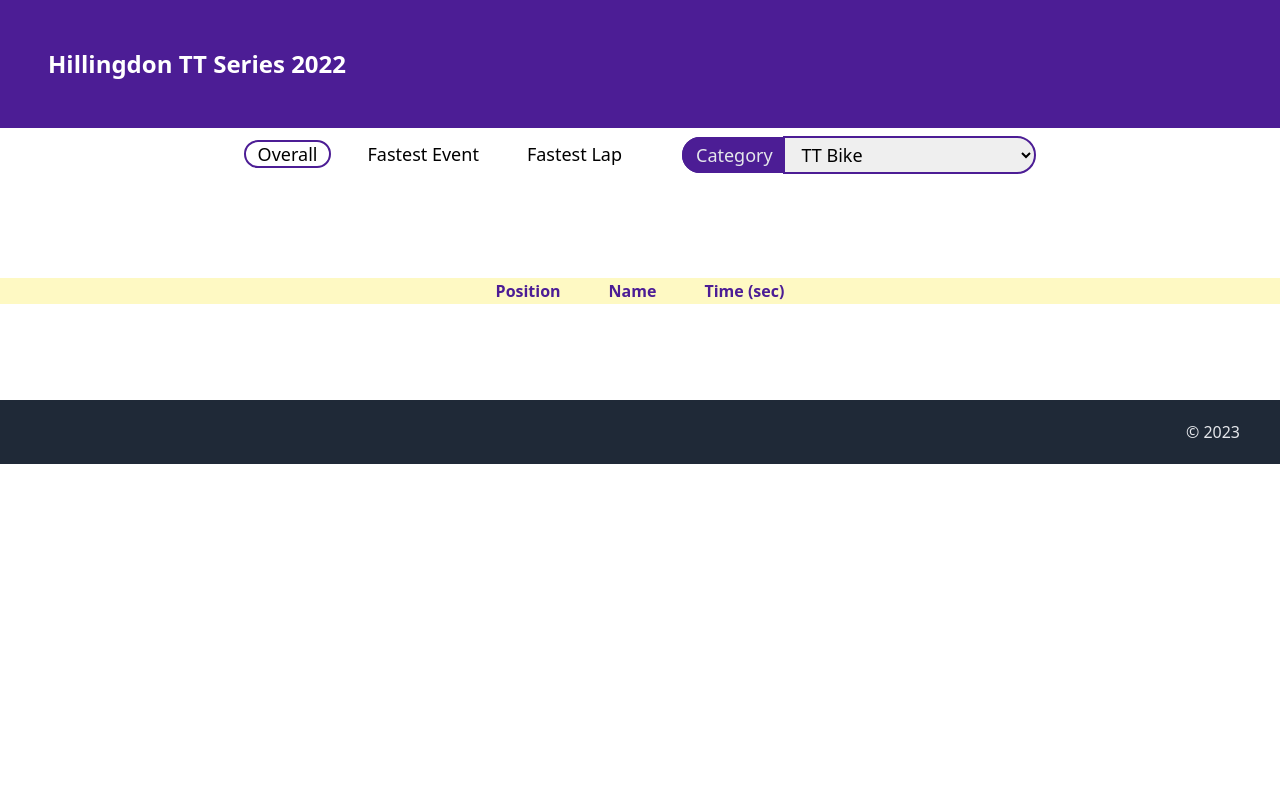
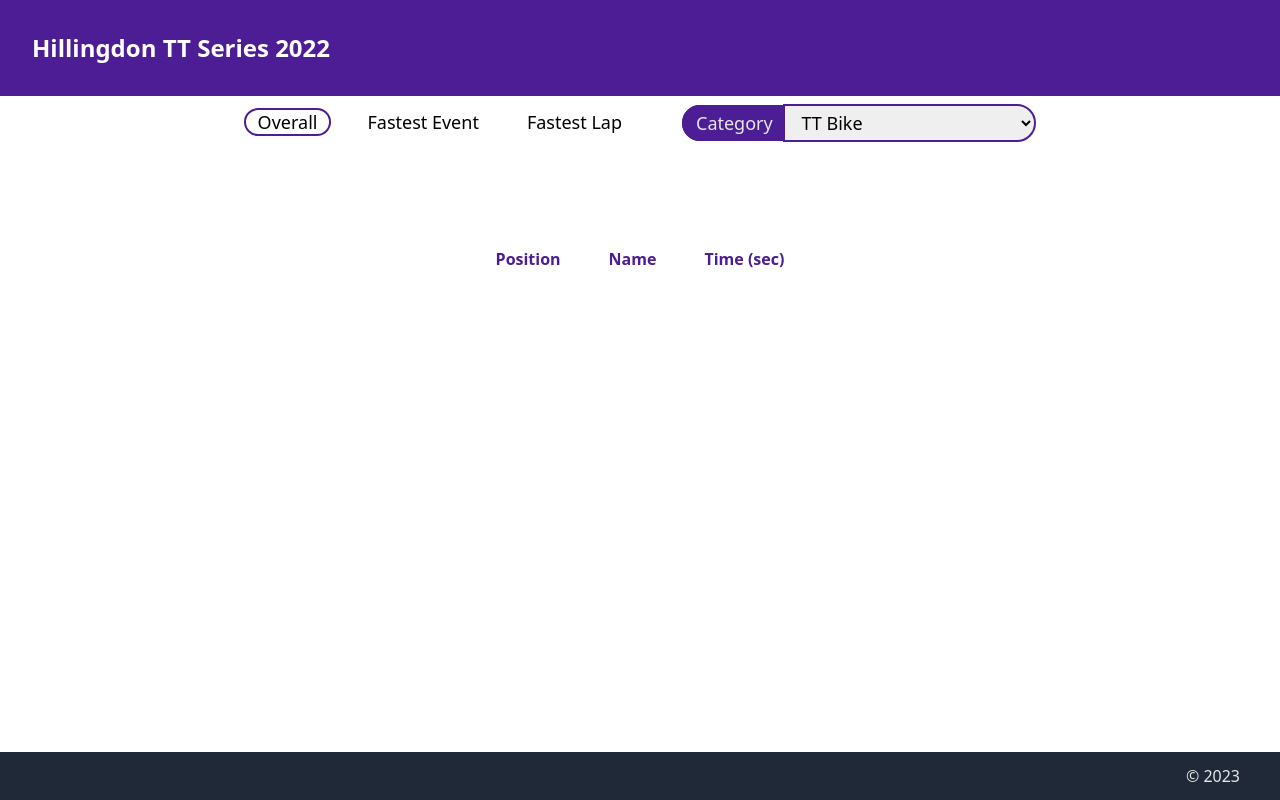
Before and after one commit to ben05allen/Hillingdon_DB, a FastAPI app: page / in a window 1280 px wide. Run offline with FastAPI, Linux system fonts and the light colour scheme; data that the repository does not hold is empty; some libraries are stand-ins or nearby versions.

Commit message:
starting on the jinja

```diff
--- a/routers/home.py
+++ b/routers/home.py
@@ -13,8 +13,8 @@ router = APIRouter()
 
 @router.get('/', response_class=HTMLResponse)
 def home(request: Request):
-    context = {'request': request, 'competition_results': [1,2,3,4]}
-    return templates.TemplateResponse('index.html', context)
+    context = {'request': request}
+    return templates.TemplateResponse('overall.html', context)
 
 # @router.post('/')
 # def get_category(category: str):
--- a/templates/index.html
+++ b/templates/index.html
@@ -14,144 +14,8 @@
     <script src="https://cdn.tailwindcss.com"></script>
   </head>
 
-  <!--  this is probably a better purple than violet-900 [#3c286b] -->
+  <!--  [#3c286b] is probably a better purple than violet-900  -->
   <body>
-    <div class="flex mx-auto">
-      <h2 class="p-12 font-bold text-2xl text-white bg-violet-900 w-full">
-        Hillingdon TT Series 2022
-      </h2>
-    </div>
-
-    <div class="py-2 text-lg">
-      <ul class="flex justify-center">
-        <li class="mr-6 py-1">
-          <a
-            class="text-black hover:text-violet-900 px-3 border-2 border-violet-900 rounded-full"
-            href="#"
-            >Overall</a
-          >
-        </li>
-        <li class="mr-6 py-1">
-          <a class="text-black hover:text-violet-900 px-3" href="#"
-            >Fastest Event</a
-          >
-        </li>
-        <li class="mr-6 py-1">
-          <a class="text-black hover:text-violet-900 px-3" href="#"
-            >Fastest Lap</a
-          >
-        </li>
-        <li class="ml-6">
-          <label
-            for="category"
-            class="text-gray-200 border-2 border-violet-900 bg-violet-900 rounded-l-full py-1 px-3"
-            >Category</label
-          >
-          <select
-            name="category"
-            id="category"
-            class="border-2 border-violet-900 rounded-r-full py-1 px-3 -ml-2"
-          >
-            <option value="TT">TT Bike</option>
-            <option value="RB">Road Bike</option>
-            <option value="FTT">Female TT Bike</option>
-            <option value="FRB">Female Road Bike</option>
-            <option value="JFRB">Junior Female Road Bike</option>
-            <option value="JFTT">Junior Female TT Bike</option>
-            <option value="JRB">Junior Road Bike</option>
-            <option value="JTT">Junior TT Bike</option>
-          </select>
-        </li>
-      </ul>
-    </div>
-
-    <div class="container mx-auto my-24 bg-yellow-100 flex justify-center">
-      <table id="resultsTbl" class="table-auto">
-        <thead>
-          <tr class="text-violet-900">
-            <th class="px-6">Position</th>
-            <th class="px-6">Name</th>
-            <th class="px-6">Time (sec)</th>
-          </tr>
-        </thead>
-        <tbody></tbody>
-      </table>
-    </div>
-
-    <footer>
-      <div class="bg-gray-800 text-gray-200 mx-auto py-5">
-        <p class="px-10 text-right">&copy; 2023</p>
-      </div>
-    </footer>
+    {% block content %}{% endblock %}
   </body>
-
-  <script>
-    // function updateList() {
-    //   const dropDown = document.getElementById("category");
-    //   const tt_url = "http://127.0.0.1:8000/competition/" + dropDown.value;
-
-    //   fetch(tt_url)
-    //     .then((response) => response.json())
-    //     .then((objects) => {
-    //       const objectList = document.getElementById("results");
-    //       objectList.innerHTML = "";
-    //       objects.forEach((object) => {
-    //         const li = document.createElement("li");
-    //         li.textContent = object.name + " - " + object.seconds.toFixed(1);
-    //         objectList.appendChild(li);
-    //       });
-    //     });
-    // }
-
-    function updateTable() {
-      const dropDown = document.getElementById("category");
-      const tt_url = "http://127.0.0.1:8000/competition/" + dropDown.value;
-
-      fetch(tt_url)
-        .then((response) => response.json())
-        .then((objects) => {
-          const resultsTbl = document.getElementById("resultsTbl");
-
-          // clear the table body
-          //   const resultsTblBody = resultsTbl.getElementsByTagName("tbody")[0];
-          const resultsTblBody = resultsTbl.getElementsByTagName("tbody")[0];
-          resultsTblBody.innerHTML = "";
-
-          // count positions with i
-          var i = 1;
-          objects.forEach((object) => {
-            const row = document.createElement("tr");
-
-            const positionCell = document.createElement("td");
-            positionCell.innerHTML = i;
-            positionCell.classList.add(
-              "text-center",
-              "font-bold",
-              "border",
-              "px-4",
-              "py-2"
-            );
-            row.appendChild(positionCell);
-
-            const nameCell = document.createElement("td");
-            nameCell.innerHTML = object.name;
-            nameCell.classList.add("border", "px-4", "py-2");
-            row.appendChild(nameCell);
-
-            const timeCell = document.createElement("td");
-            timeCell.innerHTML = object.seconds.toFixed(1);
-            timeCell.classList.add("text-right", "border", "px-4", "py-2");
-            row.appendChild(timeCell);
-
-            resultsTbl.appendChild(row);
-            i += 1;
-          });
-        });
-    }
-
-    window.onload = updateTable;
-
-    const dropDownListener = document.getElementById("category");
-    dropDownListener.addEventListener("change", updateTable);
-  </script>
 </html>
--- /dev/null
+++ b/templates/overall.html
@@ -0,0 +1,124 @@
+{% extends "index.html" %} {% block content %}
+
+<div class="flex flex-col justify-between min-h-screen">
+  <div class="flex mx-auto bg-green-100 w-full">
+    <h2 class="p-8 font-bold text-2xl text-white w-full bg-violet-900">
+      Hillingdon TT Series 2022
+    </h2>
+  </div>
+
+  <div class="py-2 text-lg">
+    <ul class="flex flex-col justify-center md:flex-row">
+      <li class="mr-6 py-1">
+        <a
+          class="text-black hover:text-violet-900 px-3 border-2 border-violet-900 rounded-full"
+          href="#"
+          >Overall</a
+        >
+      </li>
+      <li class="mr-6 py-1">
+        <a class="text-black hover:text-violet-900 px-3" href="#"
+          >Fastest Event</a
+        >
+      </li>
+      <li class="mr-6 py-1">
+        <a class="text-black hover:text-violet-900 px-3" href="#"
+          >Fastest Lap</a
+        >
+      </li>
+      <li class="ml-6">
+        <label
+          for="category"
+          class="text-gray-200 border-2 border-violet-900 bg-violet-900 rounded-l-full py-1 px-3"
+          >Category</label
+        >
+        <select
+          name="category"
+          id="category"
+          class="border-2 border-violet-900 rounded-r-full py-1 px-3 -ml-2"
+        >
+          <option value="TT">TT Bike</option>
+          <option value="RB">Road Bike</option>
+          <option value="FTT">Female TT Bike</option>
+          <option value="FRB">Female Road Bike</option>
+          <option value="JFRB">Junior Female Road Bike</option>
+          <option value="JFTT">Junior Female TT Bike</option>
+          <option value="JRB">Junior Road Bike</option>
+          <option value="JTT">Junior TT Bike</option>
+        </select>
+      </li>
+    </ul>
+  </div>
+
+  <div class="container mx-auto my-24 flex justify-center">
+    <table id="resultsTbl" class="table-auto">
+      <thead>
+        <tr class="text-violet-900">
+          <th class="px-6">Position</th>
+          <th class="px-6">Name</th>
+          <th class="px-6">Time (sec)</th>
+        </tr>
+      </thead>
+      <tbody id="resultsBody"></tbody>
+    </table>
+  </div>
+
+  <footer class="mt-auto">
+    <div class="bg-gray-800 text-gray-200 mx-auto py-3">
+      <p class="px-10 text-right">&copy; 2023</p>
+    </div>
+  </footer>
+</div>
+
+<script>
+  function updateTable() {
+    const dropDown = document.getElementById("category");
+    const tt_url = "http://127.0.0.1:8000/competition/" + dropDown.value;
+
+    fetch(tt_url)
+      .then((response) => response.json())
+      .then((objects) => {
+        const resultsTbl = document.getElementById("resultsBody");
+
+        // clear out the table body
+        resultsTbl.innerHTML = "";
+
+        // count positions with i
+        var i = 1;
+        objects.forEach((object) => {
+          const row = document.createElement("tr");
+
+          const positionCell = document.createElement("td");
+          positionCell.innerHTML = i;
+          positionCell.classList.add(
+            "text-center",
+            "font-bold",
+            "border",
+            "px-4",
+            "py-2"
+          );
+          row.appendChild(positionCell);
+
+          const nameCell = document.createElement("td");
+          nameCell.innerHTML = object.name;
+          nameCell.classList.add("border", "px-4", "py-2");
+          row.appendChild(nameCell);
+
+          const timeCell = document.createElement("td");
+          timeCell.innerHTML = object.seconds.toFixed(1);
+          timeCell.classList.add("text-right", "border", "px-4", "py-2");
+          row.appendChild(timeCell);
+
+          resultsTbl.appendChild(row);
+          i += 1;
+        });
+      });
+  }
+
+  window.onload = updateTable;
+
+  const dropDownListener = document.getElementById("category");
+  dropDownListener.addEventListener("change", updateTable);
+</script>
+
+{% endblock %}
```
